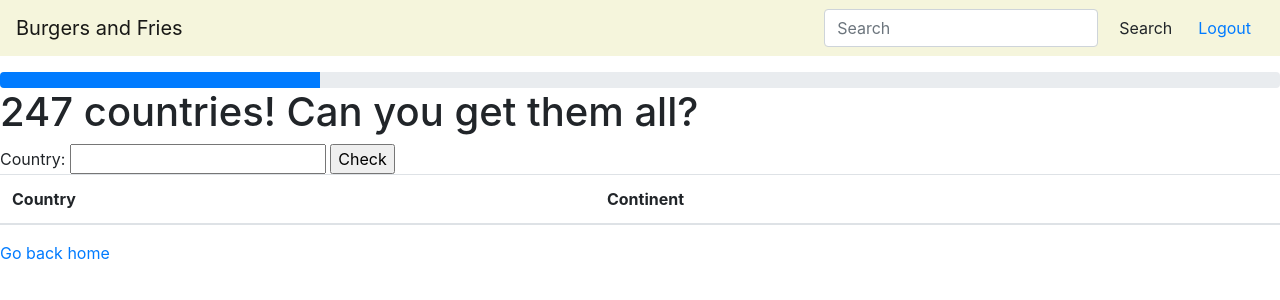
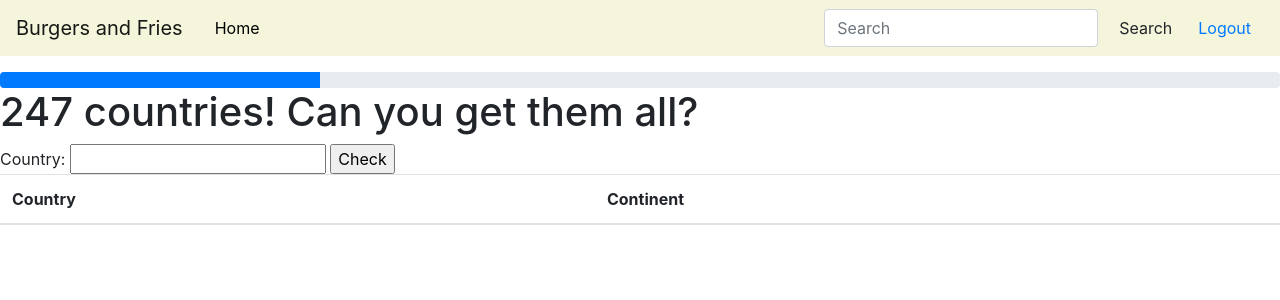
Before and after one commit to jhwu03/Softdev-API, a Flask app: page /quiz in a window 1280 px wide. Shown: the top 300 px of the page. Run offline with Flask 2, Linux system fonts and the light colour scheme; a user stored in the database is signed in; data comes from the database, SQL or seed files in the repository; lists and menus that the app fills with data are empty; some libraries are stand-ins or nearby versions.

Commit message:
Added home button to navbar

```diff
--- a/static/style.css
+++ b/static/style.css
@@ -9,3 +9,6 @@
   text-align: center;
   background: rgba(255,140,105,0.7);
 }
+.nav-link {
+  color: black;
+}
--- a/templates/base.html
+++ b/templates/base.html
@@ -15,6 +15,7 @@
       <div class="navbarhead">
         <nav class="navbar navbar-expand-lg navbar-light">
           <a class="navbar-brand" href="/">Burgers and Fries</a>
+          <a class="nav-link" href="/home">Home</a>
           <ul class="nav navbar-nav ml-auto">
             <li>
               <form class="form-inline" action="/search" method="GET">
--- a/templates/quiz.html
+++ b/templates/quiz.html
@@ -19,7 +19,6 @@
     </thead>
   </table>
   <h1>{{response}}</h1>
-  <a href="/home">Go back home</a>
   {% for i in results %}
     {{i}}
   {% endfor %}
```
